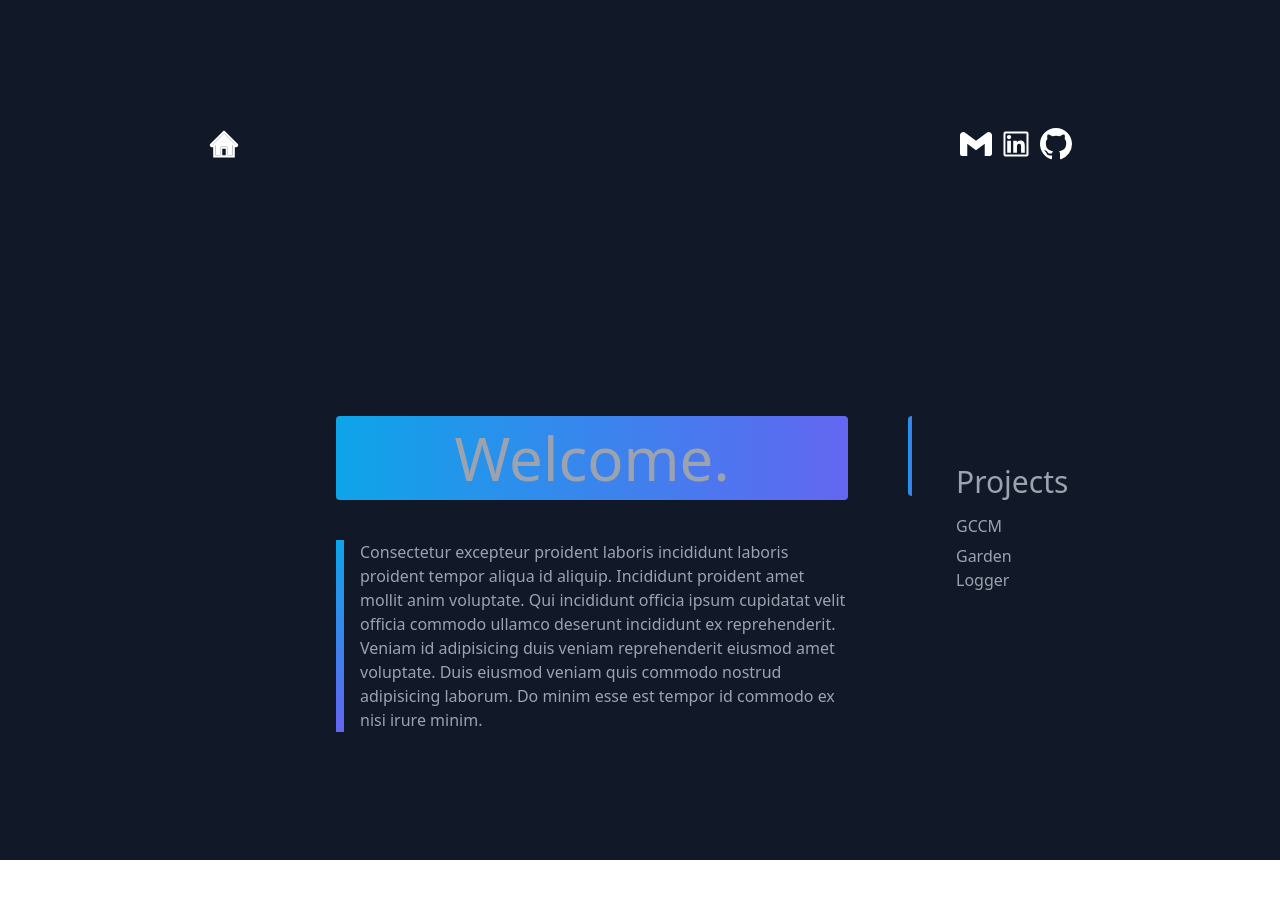
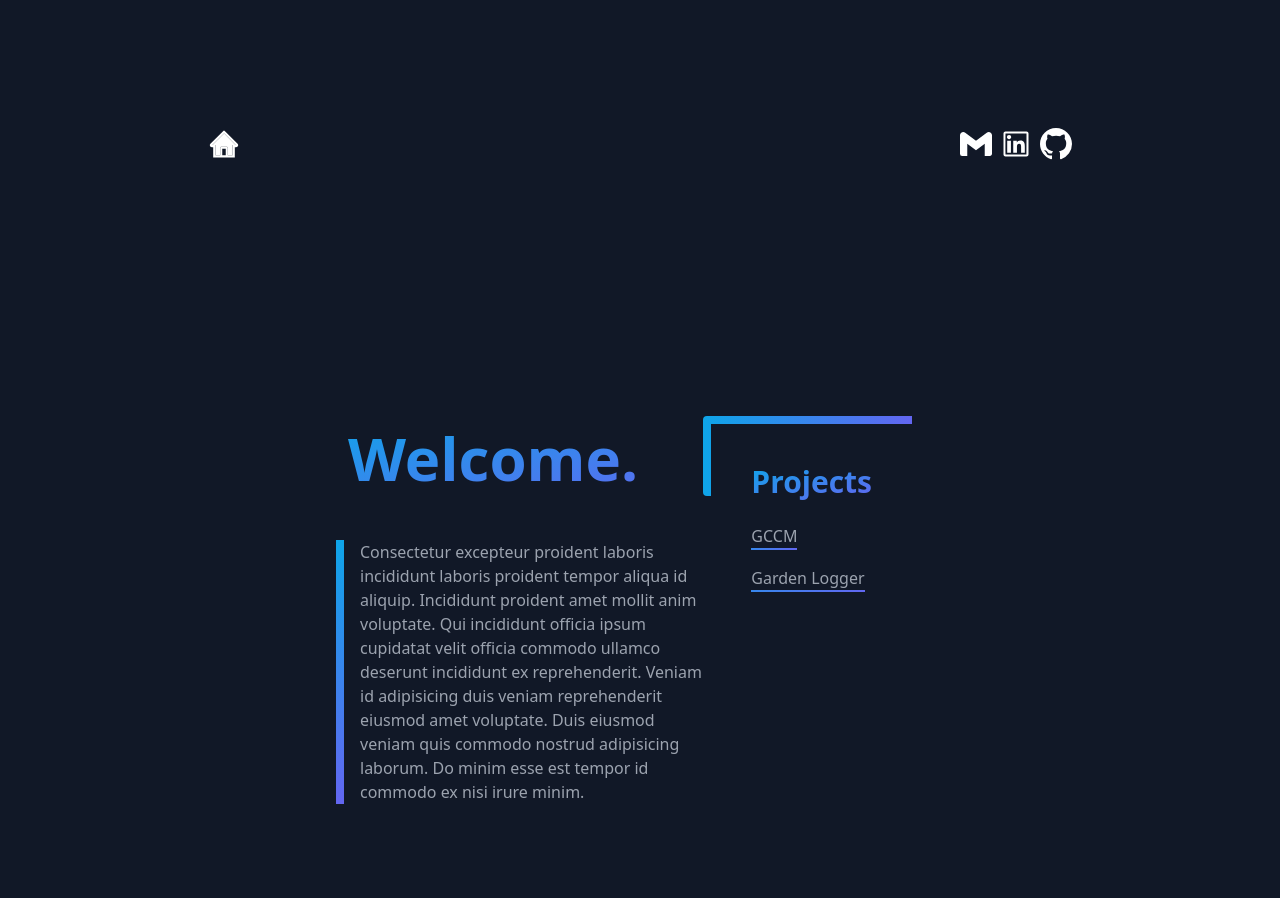
Before and after one commit to Uken81/portfolio, a React (Vite) app: page / in a window 1280 px wide. Shown: the top 898 px of the page. Before the commit the page ends 860 px from the top, so only its background shows below. Built offline with nearby package versions, Linux system fonts and the light colour scheme.

Commit message:
Create gradient underlines for relevant links.

```diff
--- a/src/App.tsx
+++ b/src/App.tsx
@@ -8,6 +8,7 @@ import './style.css';
 function App() {
   const [messageType, setMessageType] = useState('welcome');
   const [demoImage, setDemoImage] = useState('');
+  //remove function and use state setter instead?
   const closeDemo = () => {
     setDemoImage('');
   };
@@ -19,7 +20,7 @@ function App() {
         <div className="flex justify-center p-16">
           <Demo demoImage={demoImage} />
         </div>
-        <div className="flex flex-row">
+        <div className="flex flex-row justify-center">
           <MainMessage messageType={messageType} setDemoImage={setDemoImage} />
           <Projects setMessageType={setMessageType} closeDemo={closeDemo} />
         </div>
--- a/src/components/MainMessage.tsx
+++ b/src/components/MainMessage.tsx
@@ -9,6 +9,7 @@ export const MainMessage: React.FC<{
       links?: { site: string; github: string; demo: string };
     };
   } = {
+    //export below object to its own file??
     gccm: {
       title: 'GCCM',
       text: 'Aliqua sunt culpa irure anim. Anim magna aliquip officia in ullamco non laborum laboris ullamco dolore ex. Reprehenderit nostrud duis consequat nisi enim ex sint ipsum laboris. Anim et ea duis veniam aute irure quis in. Exercitation quis eu consequat aliquip ut pariatur enim irure labore.',
@@ -46,8 +47,10 @@ export const MainMessage: React.FC<{
     links?: { site: string; github: string; demo: string };
   }) => (
     <div className="flex flex-col">
-      <div className="mb-10 rounded-r rounded-l bg-gradient-to-r from-sky-500 to-indigo-500 text-center">
-        <h1 className="p-3 text-6xl">{props.title}</h1>
+      <div className="mb-10">
+        <h1 className="bg-gradient-to-br from-sky-500 to-indigo-500 bg-clip-text p-3 text-6xl font-extrabold text-transparent">
+          {props.title}
+        </h1>
       </div>
       <div className="max-w-lg bg-gradient-to-b from-sky-500 to-indigo-500">
         <div className="ml-2 bg-gray-900 pl-4">
@@ -55,23 +58,36 @@ export const MainMessage: React.FC<{
         </div>
 
         {message.links && (
-          <div className="ml-2 max-w-lg bg-gray-900 pt-4 pl-4">
+          <div className="ml-2 flex max-w-lg bg-gray-900 pt-4 pl-4">
+            <div className="ml-4 bg-gradient-to-r from-sky-500 to-indigo-500">
+              <div className="mb-0.5 bg-gray-900">
                 <a
                   href={message.links?.site}
                   target="_blank"
                   rel="noopener noreferrer">
+                  <span className="mb-0.5 bg-gray-900 hover:cursor-pointer">
                     View Site
+                  </span>
                 </a>
+              </div>
+            </div>
+            <div className="ml-8 bg-gradient-to-r from-sky-500 to-indigo-500">
+              <div className="mb-0.5 bg-gray-900">
                 <a
-              href={message.links?.github}
+                  href={props.links?.github}
                   target="_blank"
-              rel="noopener noreferrer"
-              className="pl-8">
-              GitHub
+                  rel="noopener noreferrer">
+                  <span>GitHub</span>
                 </a>
-            <span onClick={handleClick} className="pl-8 hover:cursor-pointer">
+              </div>
+            </div>
+            <div className="ml-8 max-h-fit bg-gradient-to-r from-sky-500  to-indigo-500 ">
+              <p
+                onClick={handleClick}
+                className="mb-0.5 bg-gray-900 hover:cursor-pointer">
                 Demo
-            </span>
+              </p>
+            </div>
           </div>
         )}
       </div>
--- a/src/components/Projects.tsx
+++ b/src/components/Projects.tsx
@@ -7,19 +7,25 @@ export const Projects: React.FC<{
     closeDemo();
   };
   return (
-    <div className="max-w-1 ml-auto mr-8 max-h-20 rounded-l bg-gradient-to-r from-sky-500 to-indigo-500">
+    <div className="ml-auto mr-8 max-h-20 rounded-l bg-gradient-to-r from-sky-500 to-indigo-500">
       <div className="mt-2 ml-2 flex  h-52 flex-col justify-between bg-gray-900 p-10 text-gray-400">
-        <h1 className="mb-2 text-3xl">Projects</h1>
-        <span
-          onClick={() => handleClick('gccm')}
-          className="hover:cursor-pointer">
-          GCCM
-        </span>
-        <span
-          onClick={() => handleClick('garden')}
-          className="hover:cursor-pointer">
-          Garden Logger
-        </span>
+        <h1 className="mb-2 bg-gradient-to-br from-sky-500 to-indigo-500 bg-clip-text text-3xl font-extrabold text-transparent">
+          Projects
+        </h1>
+        <div className="max-w-fit bg-gradient-to-br from-sky-500 to-indigo-500">
+          <p
+            onClick={() => handleClick('gccm')}
+            className="mb-0.5 bg-gray-900 hover:cursor-pointer">
+            GCCM
+          </p>
+        </div>
+        <div className="max-w-fit bg-gradient-to-br from-sky-500 to-indigo-500">
+          <p
+            onClick={() => handleClick('garden')}
+            className="mb-0.5 bg-gray-900 hover:cursor-pointer">
+            Garden Logger
+          </p>
+        </div>
       </div>
     </div>
   );
--- a/src/components/demo/Demo.tsx
+++ b/src/components/demo/Demo.tsx
@@ -4,6 +4,7 @@ export type DemoImage = 'gccm' | 'garden';
 
 export const Demo: React.FC<{ demoImage: string }> = ({ demoImage }) => {
   let image;
+  //also change to object, amybe put in same file as message obj??
   switch (demoImage) {
     case 'gccm':
       image = test;
--- a/tailwind.config.cjs
+++ b/tailwind.config.cjs
@@ -2,7 +2,11 @@
 module.exports = {
   content: ["./src/**/*.{js,ts,jsx,tsx}"],
   theme: {
-    extend: {},
+    extend: {
+      spacing: {
+        0.5: "2px",
+      },
+    },
   },
   plugins: [],
 };
```
Lines whose indentation alone changed are shown as unchanged.
